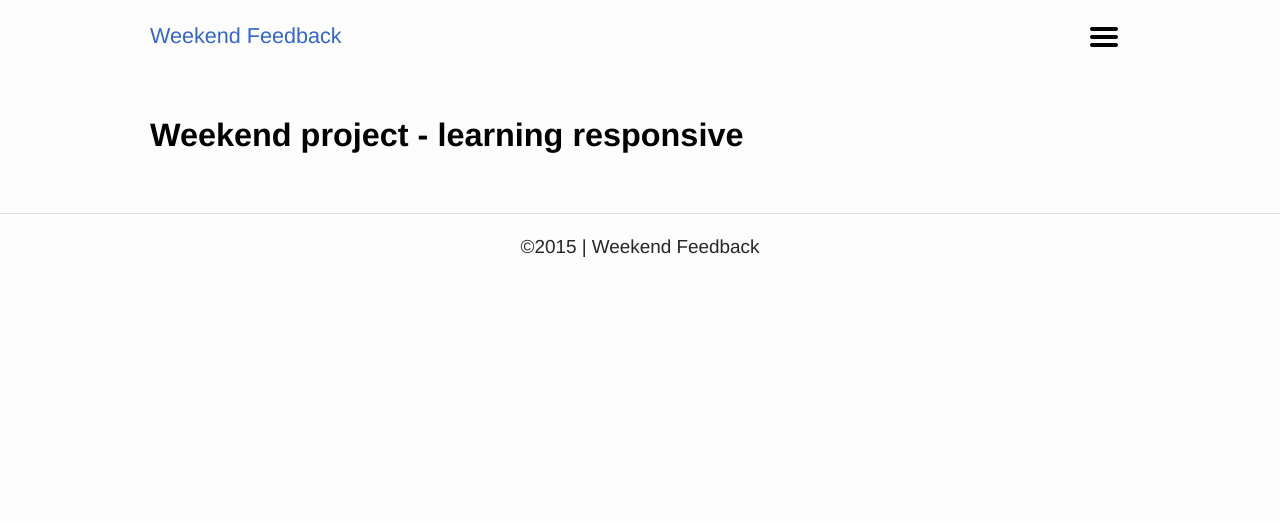
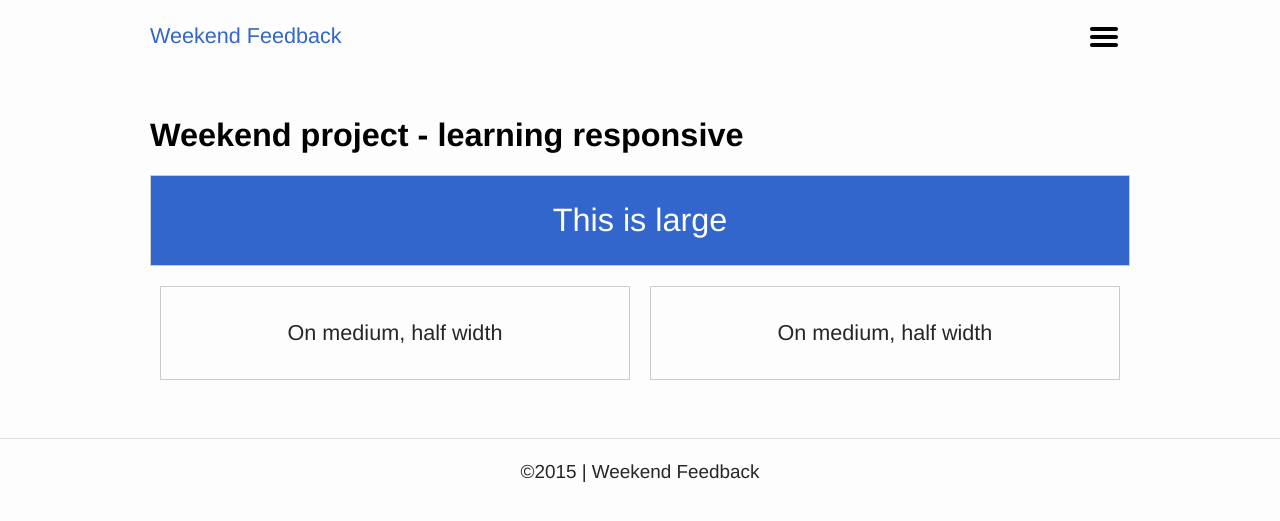
Before and after one commit to nikolspencer/weekend-wanderer, a Jekyll site: the page built from index.html, in a window 1280 px wide. Shown: the top 521 px of the page. Built offline with Jekyll 4.4.1, drawn with Linux system fonts in a browser that asks for light colours.

Commit message:
Two simple examples of responsive layouts on the index page. Refer to sass/_example.scss for the code

```diff
--- /dev/null
+++ b/_sass/_example.scss
@@ -0,0 +1,88 @@
+/*
+  In our example, we code our default styling to the mobile screen. This keeps things simple by using the larger breakpoints to simply adjust the layout to better fill screen realestate.
+
+  We don't want to use 'iPhone/Tablet/Desktop' as our breakpoint targets because these aren't the only devices out there. The content will tell you when it needs to be adjusted. Style for mobile then open your browser window up to the point where it looks goofy or the layout looks wrong. Thats your first breakpoint. Repeat as necessary. I usually use a small/medium/large approach.
+
+*/
+
+$medium: 600px;
+$large: 1000px;
+
+$blue: #3366cc;
+
+
+// ----------------------------------------- First Example
+/* Default (small) styling */
+.responsive {
+  border: 1px solid #ccc;
+  padding: 20px;
+  text-align: center;
+}
+
+/* Middle Breakpoint */
+@media screen and (min-width: $medium) {
+  .responsive {
+    background: $red;
+    color: $white;
+    font-size: 1.25em;
+  }
+}
+
+/* Large breakpoint */
+@media screen and (min-width: $large) {
+  .responsive {
+    background: $blue;
+    color: $white;
+    font-size: 1.5em;
+  }
+}
+
+
+// ----------------------------------------- Second Example
+.example-two {
+  border: 1px solid #ccc;
+  margin: 20px 0;
+  padding: 30px;
+  text-align: center;
+}
+
+@media screen and (min-width: $medium) {
+  .example-two {
+    float: left;
+    margin: 20px 1%;
+    width: 48%;
+  }
+}
+
+
+
+
+
+
+
+
+
+
+// ------------------------------------- Content
+#example:after {
+  content: "This is mobile";
+}
+
+.example-two:after {
+  content: "On mobile, full width";
+}
+
+@media screen and (min-width: $medium) {
+  #example:after {
+    content: "This is medium";
+  }
+  .example-two:after {
+    content: "On medium, half width";
+  }
+}
+
+@media screen and (min-width: $large) {
+  #example:after {
+    content: "This is large";
+  }
+}
--- a/css/main.scss
+++ b/css/main.scss
@@ -76,6 +76,7 @@ $large: 1000px;
 @import
   "base",
   "layout",
+  "example",
   "header_nav",
   "syntax-highlighting"
 ;
--- a/index.html
+++ b/index.html
@@ -2,4 +2,14 @@
 layout: default
 title: Home
 ---
+<div class="row">
 <h2>Weekend project - learning responsive</h2>
+<div id="example" class="responsive">
+</div>
+
+<div class="example-two">
+</div>
+<div class="example-two">
+</div>
+
+</div>
```
Also changed, not shown: 3 other files.
